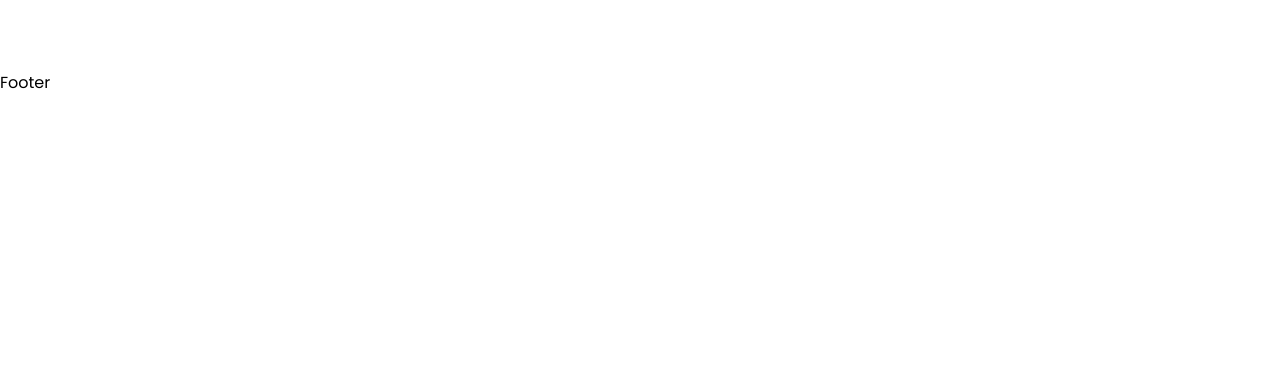
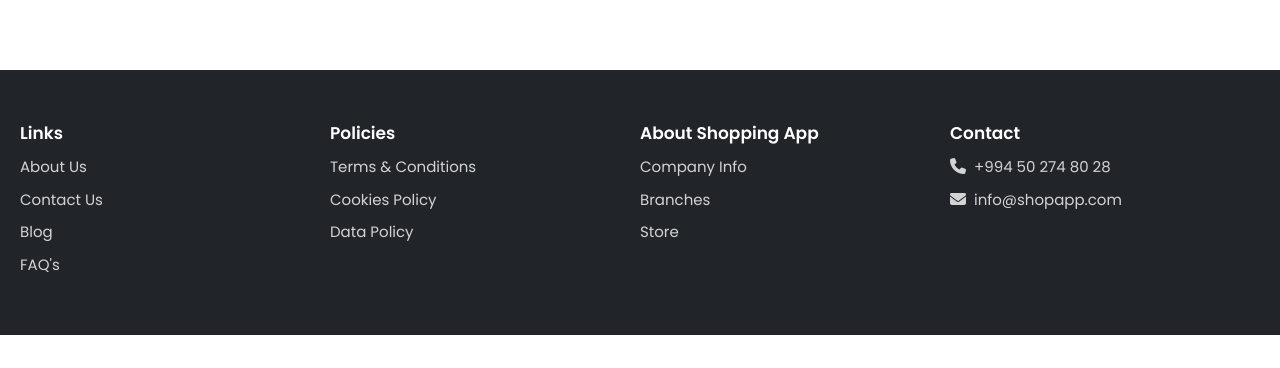
Before and after one commit to Rauf-pro/shopping-app, a React (Create React App) app: page /cart in a window 1280 px wide. Shown: the part 429-797 px from the top of the page. Built offline with nearby package versions, Linux system fonts and the light colour scheme; no server answers.

Commit message:
footer-component/: create footer component and finish

```diff
--- a/src/components/Footer/Footer.js
+++ b/src/components/Footer/Footer.js
@@ -1,8 +1,55 @@
-import React from 'react'
+import React from 'react';
+import "./Footer.scss"
 
 const Footer = () => {
   return (
-    <div>Footer</div>
+    <footer className = "footer py-5 bg-dark">
+    <div className = "container">
+        <div className = "footer-content text-white grid">
+            <div className = "footer-item text-center">
+                <h6 className = "fs-17 fw-6">Links</h6>
+                <ul>
+                    <li><a href = "/aboutus" className = "fs-15">About Us</a></li>
+                    <li><a href = "/contact" className = "fs-15">Contact Us</a></li>
+                    <li><a href = "/blog" className = "fs-15">Blog</a></li>
+                    <li><a href = "faq" className = "fs-15">FAQ's</a></li>
+                </ul>
+            </div>
+
+            <div className = "footer-item text-center">
+                <h6 className='fs-17 fw-6'>Policies</h6>
+                <ul>
+                    <li><a href = "/terms" className = "fs-15">Terms & Conditions</a></li>
+                    <li><a href = "/cookies" className = "fs-15">Cookies Policy</a></li>
+                    <li><a href = "/policy" className = "fs-15">Data Policy</a></li>
+                </ul>
+            </div>
+
+            <div className = "footer-item text-center">
+                <h6 className='fs-17 fw-6'>About Shopping App</h6>
+                <ul>
+                    <li><a href = "/terms" className = "fs-15">Company Info</a></li>
+                    <li><a href = "/cookies" className = "fs-15">Branches</a></li>
+                    <li><a href = "/policy" className = "fs-15">Store</a></li>
+                </ul>
+            </div>
+
+            <div className = "footer-item text-center">
+                <h6 className='fs-17 fw-6'>Contact</h6>
+                <ul>
+                    <li>
+                        <span><i className = "fas fa-phone"></i></span>
+                        <span className = "fs-15">+994 50 274 80 28</span>
+                    </li>
+                    <li>
+                        <span><i className = "fas fa-envelope"></i></span>
+                        <span className = "fs-15">info@shopapp.com</span>
+                    </li>
+                </ul>
+            </div>
+        </div>
+    </div>
+</footer>
   )
 }
 
--- a/src/components/Footer/Footer.scss
+++ b/src/components/Footer/Footer.scss
@@ -0,0 +1,44 @@
+@import "../../App.scss";
+.footer{
+    .footer-content{
+        row-gap: 20px;
+        .footer-item{
+            ul{
+                li{
+                    margin: 0.7rem 0;
+                    opacity: 0.8;
+                    transition: $transition;
+                    &:hover{
+                        opacity: 1;
+                    }
+                }
+            }
+
+            &:nth-child(4){
+                ul{
+                    li{
+                        span{
+                            &:first-child{
+                                margin-right: 8px;
+                            }
+                        }
+                    }
+                }
+            }
+        }
+
+        @media screen and (min-width: 768px){
+            grid-template-columns: repeat(2, 1fr);
+            .footer-item{
+                text-align: left;
+            }
+        }
+
+        @media screen and (min-width: 992px){
+            grid-template-columns: repeat(4, 1fr);
+            .footer-item{
+                text-align: left;
+            }
+        }
+    }
+}
```
Also changed, not shown: css/Footer.min.css (added).
